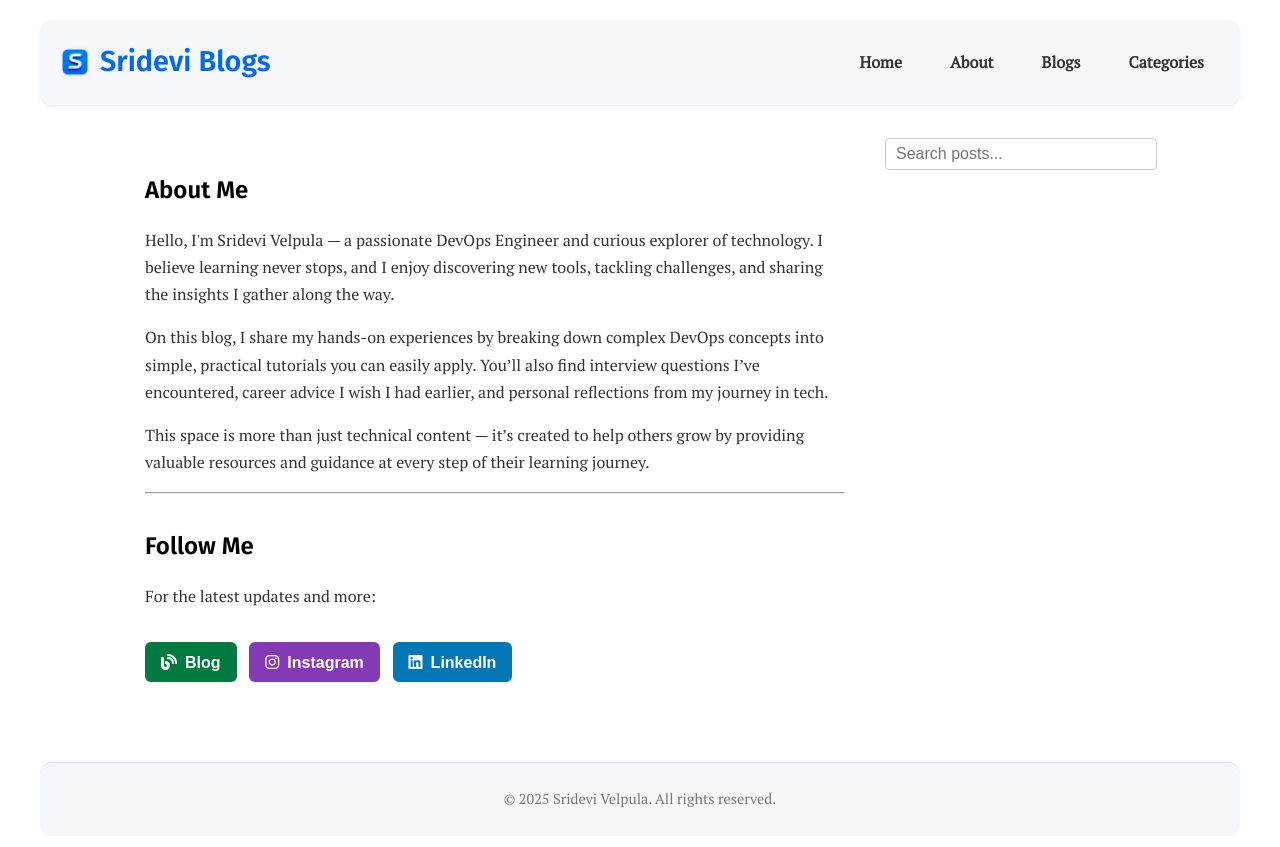
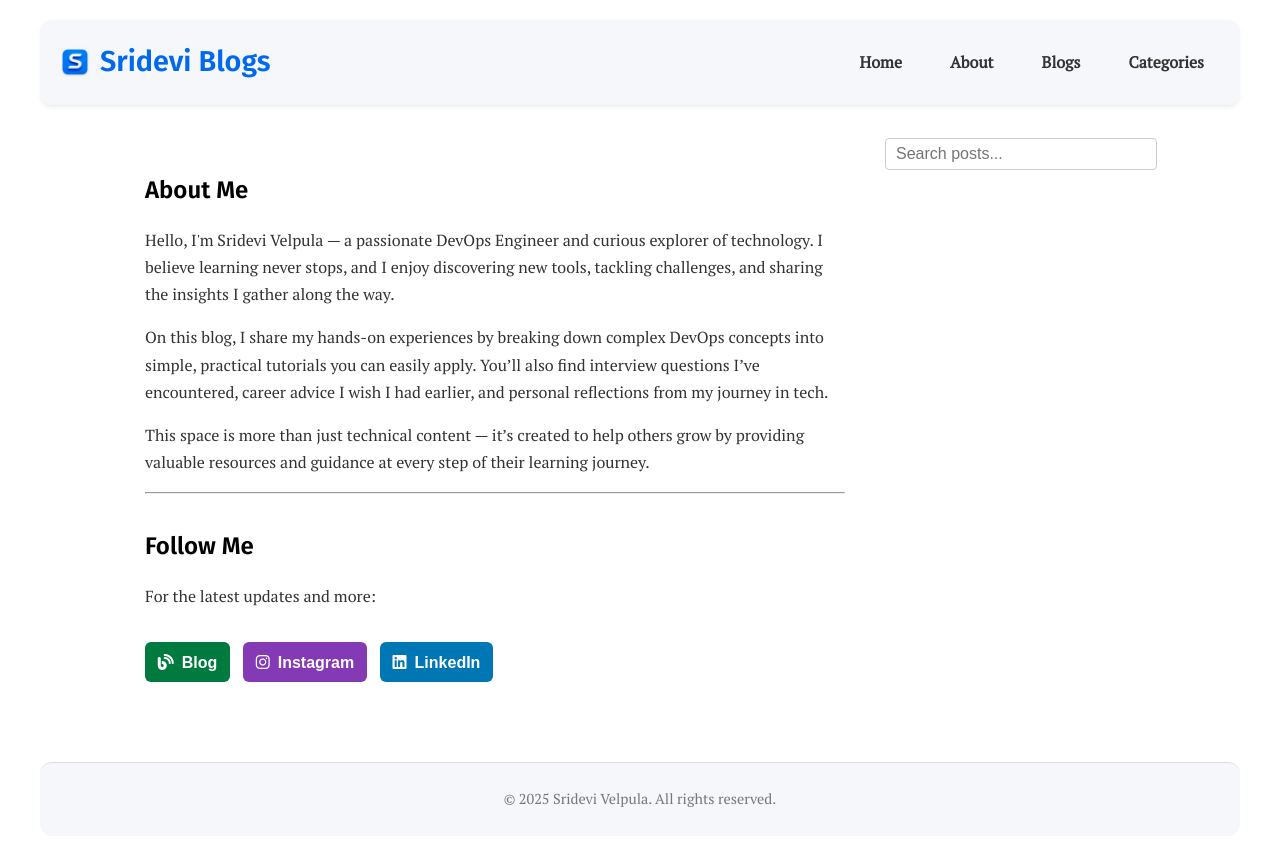
Before and after one commit to srideviblogs/srideviblogs.github.io, a Jekyll site: the page built from about.md, in a window 1280 px wide. Shown: the top 847 px of the page. Built offline with Jekyll 4.4.1, drawn with Linux system fonts in a browser that asks for light colours.

Commit message:
Update custom.css

```diff
--- a/assets/css/custom.css
+++ b/assets/css/custom.css
@@ -748,13 +748,13 @@ header.site-header {
   display: inline-flex;
   align-items: center;
   gap: 0.5rem;
-  padding: 0.4rem 1rem;
+  padding: 0.4rem 0.8rem;
   border-radius: 6px;
   color: white;
   text-decoration: none;
   font-weight: bold;
   font-family: sans-serif;
-  transition: transform 0.2s ease, filter 0.2s ease;
+  transition: transform 0.3s ease, filter 0.3s ease;
 }
 
 /* Button colors */
```
